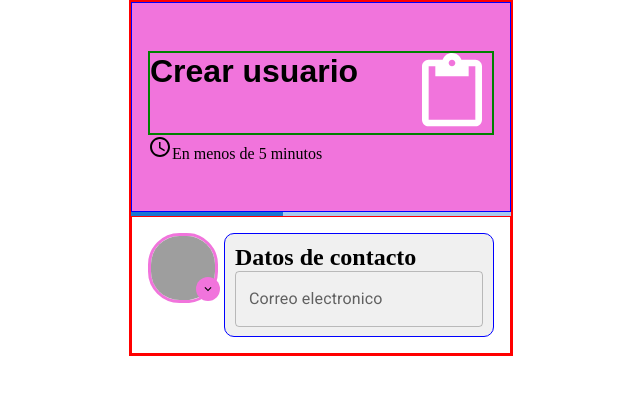
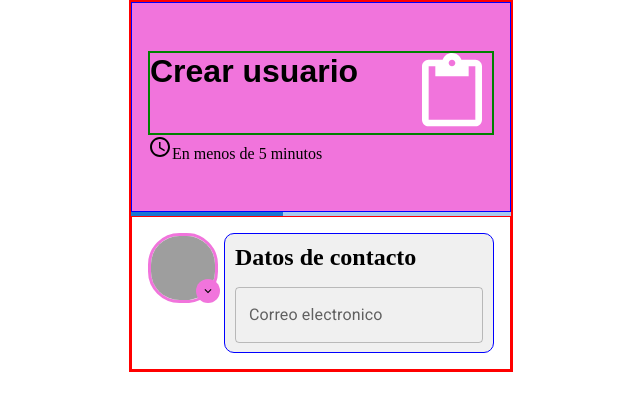
Before and after one commit to rineliniguezsosa/chat, a React (Vite) app in the folder appchat/: page / in a window 1280 px wide. Shown: the top 410 px of the page, without its empty margins (319-959 px from the left). Built offline with nearby package versions, Linux system fonts and the light colour scheme; grey boxes are pictures that could not be loaded.

Commit message:
[FEAT] Cambios en el componente FormWrapper
- estableciendo la prop style en el elemento h2 donde estableci un padding inferior de 1rem

```diff
--- a/appchat/src/components/FormWrapper.tsx
+++ b/appchat/src/components/FormWrapper.tsx
@@ -8,7 +8,7 @@ export const FormWrapper = ({title,children}:FormWrapperProps) => {
         <MuiAvatar/>
 
         <div style={{border:'1px blue solid',width:'100%',borderRadius:'10px',backgroundColor:'#f0f0f0',marginLeft:'0.4rem',padding:'0.6rem'}}>
-            <h2>{title}</h2>
+            <h2 style={{paddingBottom:'1rem'}}>{title}</h2>
             <form>
                 {children}
             </form>
```
